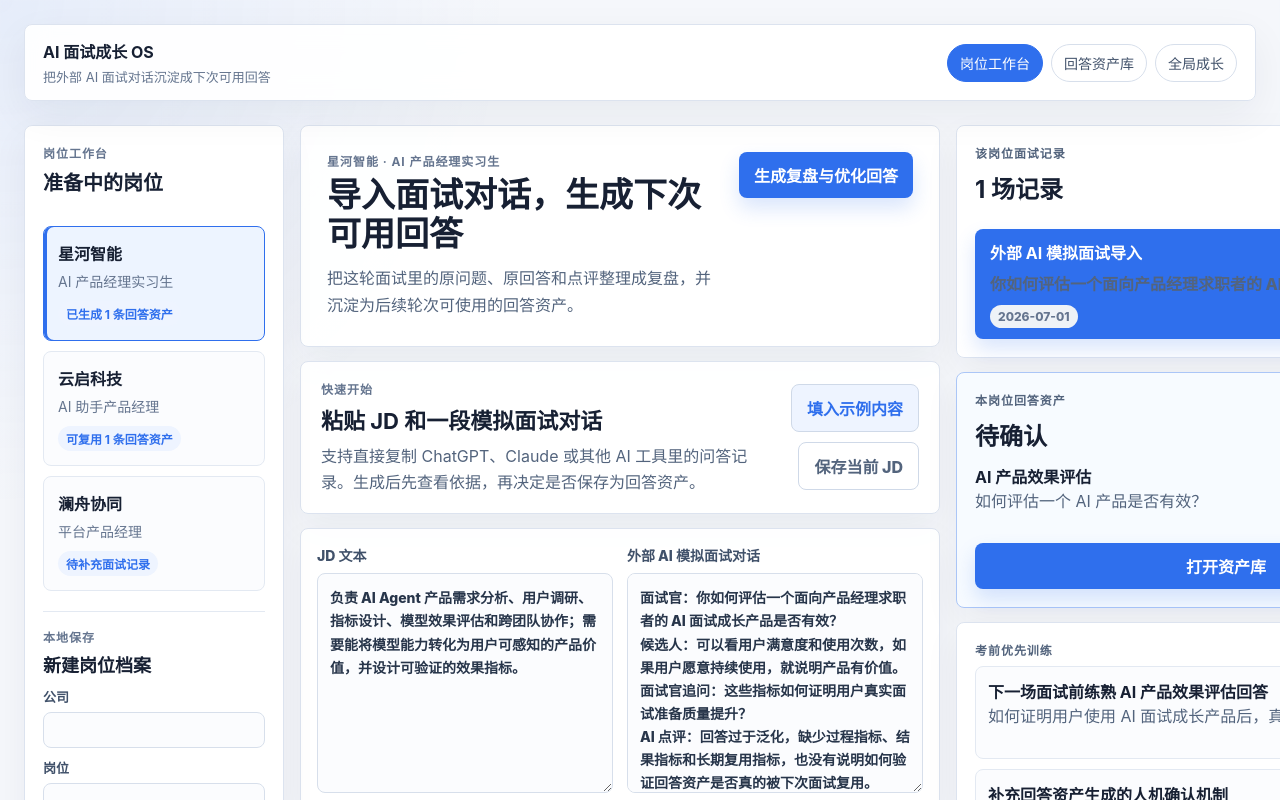
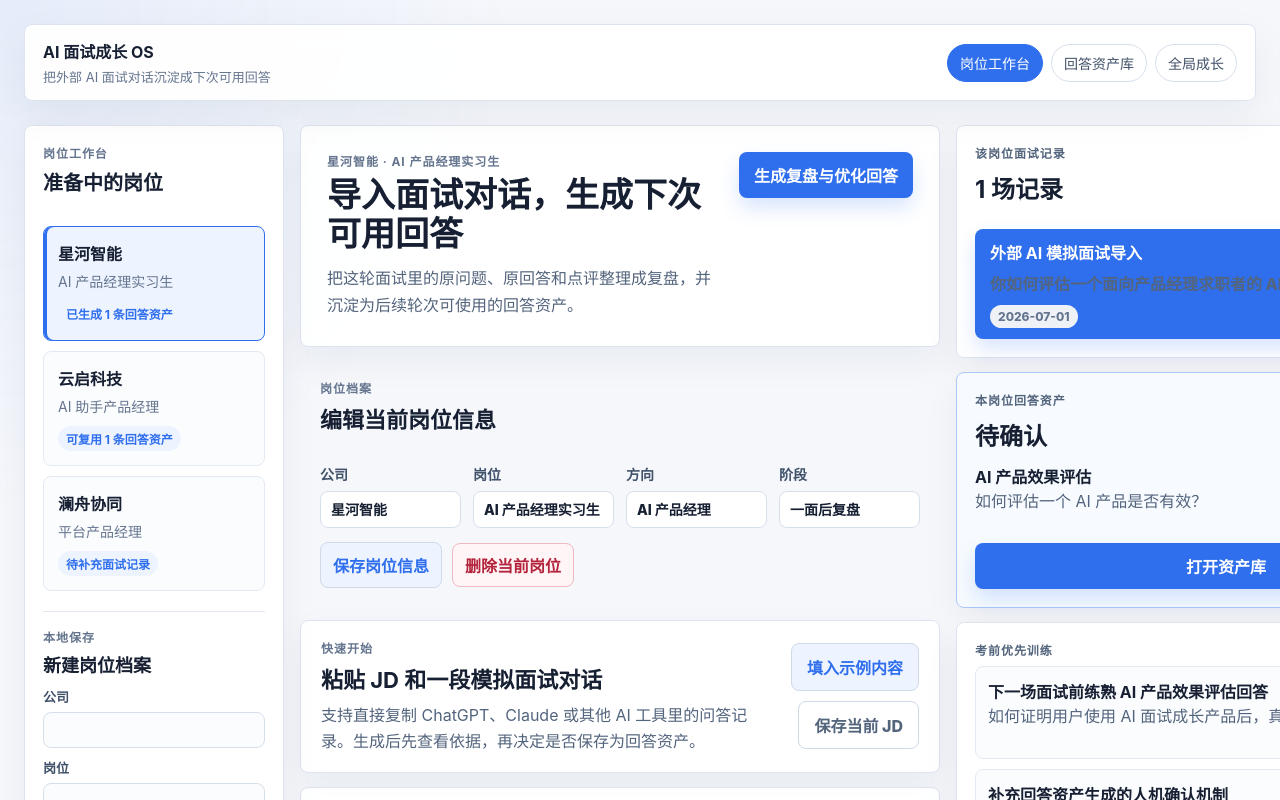
Before and after one commit to Ppppxxxi/ai-interview-growth-os, a React (Vite) app: page / in a window 1280 px wide. Shown: the top 800 px of the page. Built offline with nearby package versions, Linux system fonts and the light colour scheme.

Commit message:
feat: edit and delete job files

```diff
--- a/src/App.tsx
+++ b/src/App.tsx
@@ -16,6 +16,7 @@ import {
   getBrowserStorage,
   type NewJobDraft,
   readPersonalWorkspace,
+  removeJobFile,
   removeInterviewRecord,
   upsertInterviewSession,
   upsertJobFile,
@@ -88,6 +89,13 @@ export default function App() {
     }));
   }
 
+  function handleDeleteJob(jobId: string) {
+    setWorkspaceData((current) => {
+      if (current.jobFiles.length <= 1) return current;
+      return removeJobFile(current, jobId);
+    });
+  }
+
   function handleSaveInterviewRecord(session: InterviewSession, review: ReviewReport) {
     setWorkspaceData((current) => ({
       ...current,
@@ -132,6 +140,7 @@ export default function App() {
           answerAssets={workspaceData.answerAssets}
           onCreateJob={handleCreateJob}
           onUpdateJob={handleUpdateJob}
+          onDeleteJob={handleDeleteJob}
           onSaveInterviewRecord={handleSaveInterviewRecord}
           onDeleteInterviewRecord={handleDeleteInterviewRecord}
           onSaveAsset={handleSaveAsset}
--- a/src/pages/JobFileDetail.tsx
+++ b/src/pages/JobFileDetail.tsx
@@ -31,10 +31,18 @@ type JobFileDetailProps = {
   answerAssets: AnswerAsset[];
   onCreateJob: (draft: NewJobDraft) => void;
   onUpdateJob: (job: JobFile) => void;
+  onDeleteJob: (jobId: string) => void;
   onSaveInterviewRecord: (session: InterviewSession, review: ReviewReport) => void;
   onDeleteInterviewRecord: (sessionId: string) => void;
   onSaveAsset: (asset: AnswerAsset) => void;
   onOpenAssets?: () => void;
+};
+
+type JobEditDraft = {
+  company: string;
+  roleTitle: string;
+  direction: string;
+  stage: string;
 };
 
 const emptyJobForm: NewJobDraft = {
@@ -52,6 +60,7 @@ export function JobFileDetail({
   interviewSessions,
   reviewReports,
   onCreateJob,
+  onDeleteJob,
   onDeleteInterviewRecord,
   onSaveAsset,
   onSaveInterviewRecord,
@@ -61,6 +70,7 @@ export function JobFileDetail({
 }: JobFileDetailProps) {
   const selectedJob = jobFiles.find((jobFile) => jobFile.id === selectedJobId) ?? jobFiles[0];
   const [newJobForm, setNewJobForm] = useState(emptyJobForm);
+  const [jobEditForm, setJobEditForm] = useState<JobEditDraft>(() => createJobEditDraft(selectedJob));
   const jobSessions = useMemo(() => {
     const sessionsById = new Map(interviewSessions.map((session) => [session.id, session]));
     const linkedSessions = selectedJob.interviewSessionIds
@@ -107,6 +117,7 @@ export function JobFileDetail({
   const answerTextareaRef = useRef<HTMLTextAreaElement | null>(null);
 
   useEffect(() => {
+    setJobEditForm(createJobEditDraft(selectedJob));
     setWorkspaceState(initialState);
     setJdText(selectedJob.jdText);
     setConversationText(initialConversationText);
@@ -116,7 +127,7 @@ export function JobFileDetail({
     setEditableAnswer(primaryAsset.improvedAnswer);
     setEditableQuestions(createEditableQuestions(initialConversationText, primarySession.questions));
     setSelectedRecordId(primarySession.id);
-  }, [initialConversationText, initialState, primaryAsset, primaryReview, primarySession, selectedJob.jdText]);
+  }, [initialConversationText, initialState, primaryAsset, primaryReview, primarySession, selectedJob]);
 
   const linkedAssets = answerAssets.filter(
     (asset) => asset.sourceJobId === selectedJob.id || asset.applicableRoles.includes(selectedJob.direction)
@@ -284,13 +295,33 @@ export function JobFileDetail({
     setEditableQuestions((current) => updateQuestionFollowUps(current, questionId, value));
   }
 
+  function handleJobEditChange(field: keyof JobEditDraft, value: string) {
+    setJobEditForm((current) => ({
+      ...current,
+      [field]: value
+    }));
+  }
+
   function handleSaveCurrentJob() {
+    const direction = jobEditForm.direction.trim() || selectedJob.direction;
     onUpdateJob({
       ...selectedJob,
+      company: jobEditForm.company.trim() || selectedJob.company,
+      roleTitle: jobEditForm.roleTitle.trim() || selectedJob.roleTitle,
+      direction,
+      stage: jobEditForm.stage.trim() || selectedJob.stage,
       jdText,
-      profile: analyzeJd(jdText, selectedJob.direction),
+      profile: analyzeJd(jdText, direction),
       status: selectedJob.status === '待导入面试对话' ? '已保存 JD，待导入面试对话' : selectedJob.status
     });
+  }
+
+  function handleDeleteCurrentJob() {
+    if (jobFiles.length <= 1) return;
+    const confirmed = window.confirm(`删除「${selectedJob.company} ${selectedJob.roleTitle}」及其面试记录、复盘和回答资产？`);
+    if (confirmed) {
+      onDeleteJob(selectedJob.id);
+    }
   }
 
   function handleNewJobChange(field: keyof NewJobDraft, value: string) {
@@ -368,6 +399,40 @@ export function JobFileDetail({
           <button className="primary-action" type="button" onClick={handleGenerate} disabled={workspaceState.status === 'generating'}>
             {workspaceState.status === 'generating' ? '正在生成...' : '生成复盘与优化回答'}
           </button>
+        </section>
+
+        <section className="job-edit-panel">
+          <div className="section-heading">
+            <p className="eyebrow">岗位档案</p>
+            <h2>编辑当前岗位信息</h2>
+          </div>
+          <div className="job-edit-grid">
+            <label>
+              <span>公司</span>
+              <input value={jobEditForm.company} onChange={(event) => handleJobEditChange('company', event.target.value)} />
+            </label>
+            <label>
+              <span>岗位</span>
+              <input value={jobEditForm.roleTitle} onChange={(event) => handleJobEditChange('roleTitle', event.target.value)} />
+            </label>
+            <label>
+              <span>方向</span>
+              <input value={jobEditForm.direction} onChange={(event) => handleJobEditChange('direction', event.target.value)} />
+            </label>
+            <label>
+              <span>阶段</span>
+              <input value={jobEditForm.stage} onChange={(event) => handleJobEditChange('stage', event.target.value)} />
+            </label>
+          </div>
+          <div className="job-edit-actions">
+            <button className="secondary-action" type="button" onClick={handleSaveCurrentJob}>
+              保存岗位信息
+            </button>
+            <button className="danger-action" type="button" onClick={handleDeleteCurrentJob} disabled={jobFiles.length <= 1}>
+              删除当前岗位
+            </button>
+            {jobFiles.length <= 1 && <span>至少保留一个岗位档案。</span>}
+          </div>
         </section>
 
         <section className="input-helper-panel">
@@ -744,6 +809,15 @@ function upsertById(assets: AnswerAsset[]) {
   });
 }
 
+function createJobEditDraft(job: JobFile): JobEditDraft {
+  return {
+    company: job.company,
+    roleTitle: job.roleTitle,
+    direction: job.direction,
+    stage: job.stage
+  };
+}
+
 function InfoList({ title, items }: { title: string; items: string[] }) {
   return (
     <div className="info-block">
--- a/src/styles.css
+++ b/src/styles.css
@@ -1116,6 +1116,66 @@ body {
   line-height: 1.65;
 }
 
+.job-edit-panel {
+  display: grid;
+  gap: 14px;
+  padding: 18px 20px;
+}
+
+.job-edit-grid {
+  display: grid;
+  grid-template-columns: repeat(4, minmax(0, 1fr));
+  gap: 12px;
+}
+
+.job-edit-grid label {
+  display: grid;
+  gap: 7px;
+  color: #40516a;
+  font-size: 14px;
+  font-weight: 800;
+}
+
+.job-edit-grid input {
+  width: 100%;
+  border: 1px solid #d7dfeb;
+  border-radius: 8px;
+  padding: 9px 10px;
+  color: #172033;
+  background: #ffffff;
+}
+
+.job-edit-grid input:focus {
+  outline: 2px solid rgba(47, 111, 237, 0.18);
+  border-color: #2f6fed;
+}
+
+.job-edit-actions {
+  display: flex;
+  align-items: center;
+  flex-wrap: wrap;
+  gap: 10px;
+}
+
+.job-edit-actions .secondary-action {
+  border: 1px solid #cfd9e8;
+  border-radius: 8px;
+  padding: 10px 12px;
+  color: #2f6fed;
+  background: #eef4ff;
+  font-weight: 800;
+}
+
+.job-edit-actions span {
+  color: #65758f;
+  font-size: 13px;
+}
+
+.job-edit-actions .danger-action:disabled {
+  cursor: not-allowed;
+  opacity: 0.52;
+}
+
 .input-helper-actions {
   display: flex;
   align-items: center;
@@ -1947,6 +2007,15 @@ body {
     flex-direction: column;
   }
 
+  .job-edit-grid {
+    grid-template-columns: 1fr;
+  }
+
+  .job-edit-actions {
+    align-items: stretch;
+    flex-direction: column;
+  }
+
   .library-header {
     flex-direction: column;
   }
@@ -1976,6 +2045,7 @@ body {
   }
 
   .interview-detail-actions,
+  .job-edit-actions .secondary-action,
   .library-header-actions .secondary-action,
   .library-header-actions .ghost-action,
   .danger-action {
--- a/src/workflow/personalWorkspace.ts
+++ b/src/workflow/personalWorkspace.ts
@@ -152,6 +152,30 @@ export function removeInterviewRecord(data: PersonalWorkspaceData, sessionId: st
   };
 }
 
+export function removeJobFile(data: PersonalWorkspaceData, jobId: string): PersonalWorkspaceData {
+  const removedSessionIds = new Set(
+    data.interviewSessions.filter((session) => session.jobFileId === jobId).map((session) => session.id)
+  );
+  const nextJobFiles = data.jobFiles.filter((job) => job.id !== jobId);
+
+  return {
+    ...data,
+    jobFiles: nextJobFiles,
+    interviewSessions: data.interviewSessions.filter((session) => session.jobFileId !== jobId),
+    reviewReports: data.reviewReports.filter(
+      (review) => review.jobFileId !== jobId && !removedSessionIds.has(review.sessionId)
+    ),
+    answerAssets: data.answerAssets.filter(
+      (asset) =>
+        asset.sourceJobId !== jobId &&
+        !removedSessionIds.has(asset.sourceInterviewId) &&
+        asset.usageFeedback?.usedForJobId !== jobId
+    ),
+    selectedJobId: data.selectedJobId === jobId ? nextJobFiles[0]?.id ?? '' : data.selectedJobId,
+    updatedAt: new Date().toISOString()
+  };
+}
+
 function isPersonalWorkspaceData(value: unknown): value is PersonalWorkspaceData {
   if (!value || typeof value !== 'object') return false;
 
```
Also changed, not shown: 3 other files (tests, documents, lock files or other folders).
